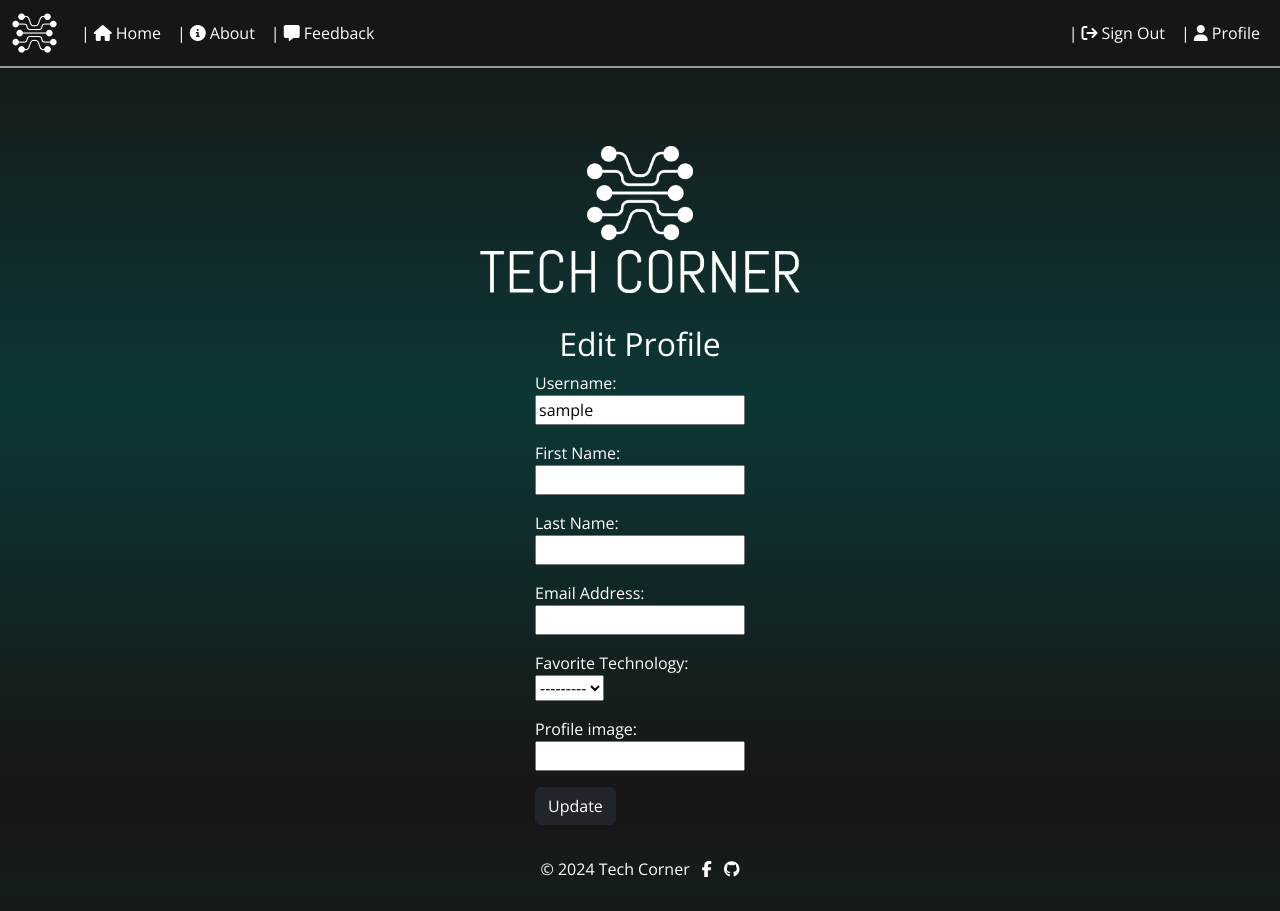
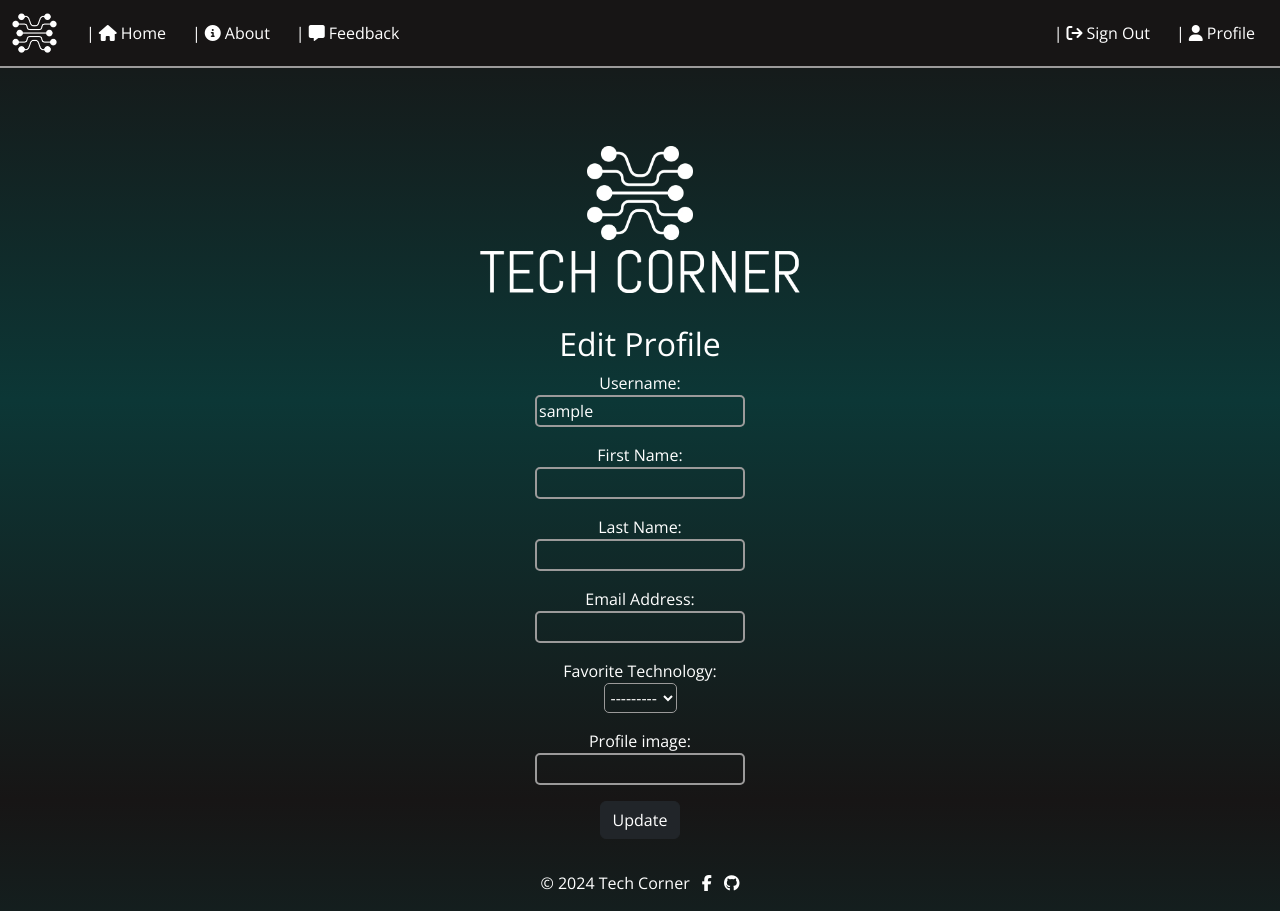
Before and after one commit to j0hanz/tech-corner-website, a Django app: page /userprofile/edit-profile/ in a window 1280 px wide. Before the commit the page ends 877 px from the top, so only its background shows below. Run offline with Django 4.2, Linux system fonts and the light colour scheme; the visitor is signed in with stand-in values (Sample User, id 1); data comes from the database, SQL or seed files in the repository.

Commit message:
design improvement for inputs and forms

```diff
--- a/static/css/style.css
+++ b/static/css/style.css
@@ -109,6 +109,29 @@ nav {
 #id_favorite_tech,
 #id_profile_image {
   display: block;
+  margin-left: auto;
+  margin-right: auto;
+}
+
+form {
+  display: block;
+  text-align: center;
+}
+
+input,
+select {
+  background-color: transparent;
+  border-style: solid;
+  border-radius: 5px;
+  padding: 2px;
+  border-color: #9b9a9a;
+  color: #ffffff;
+}
+
+li {
+  list-style-type: none;
+  padding: 5px;
+  color: #9b9a9a;
 }
 
 @media (max-width: 575px) {
```
